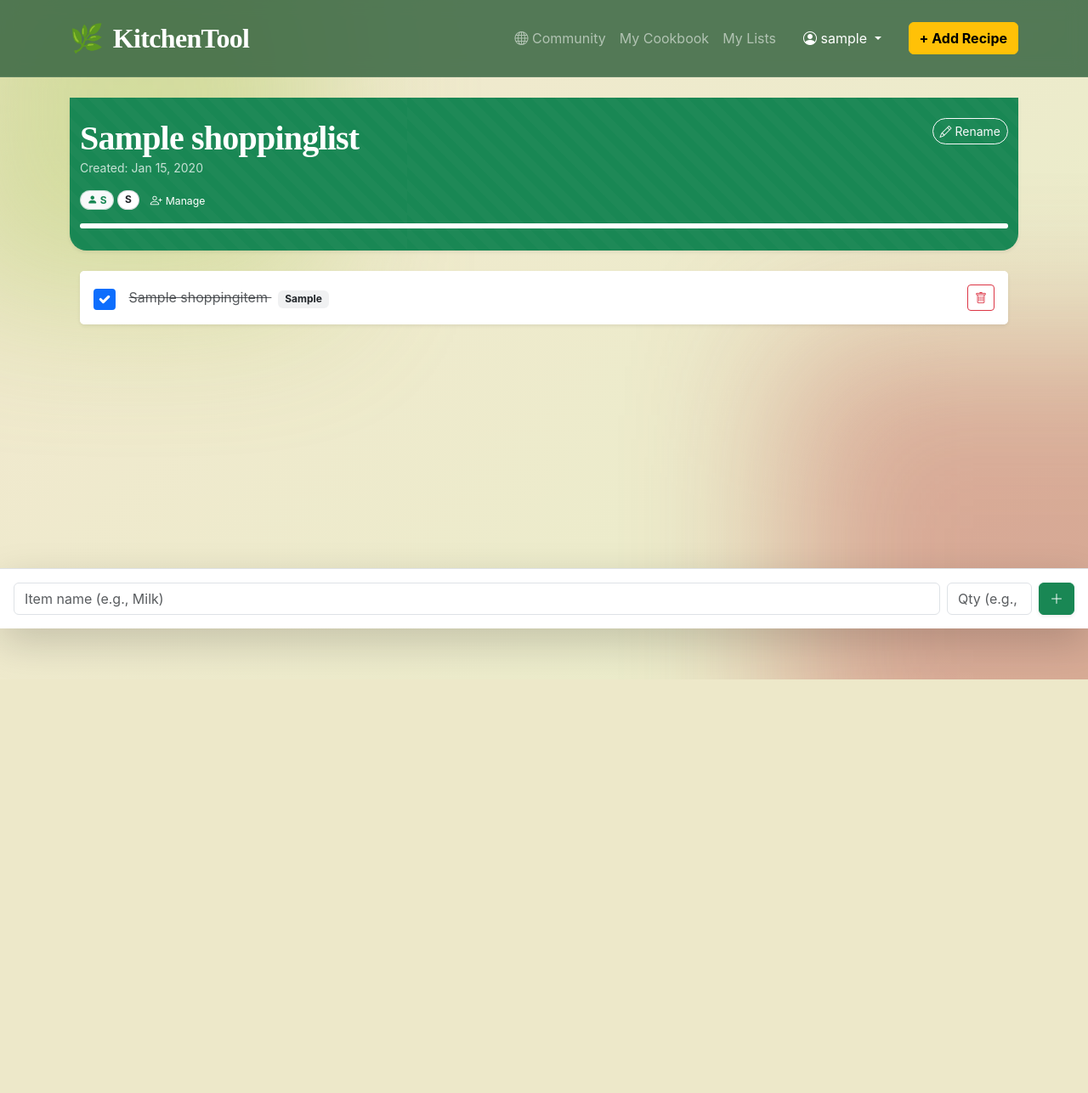
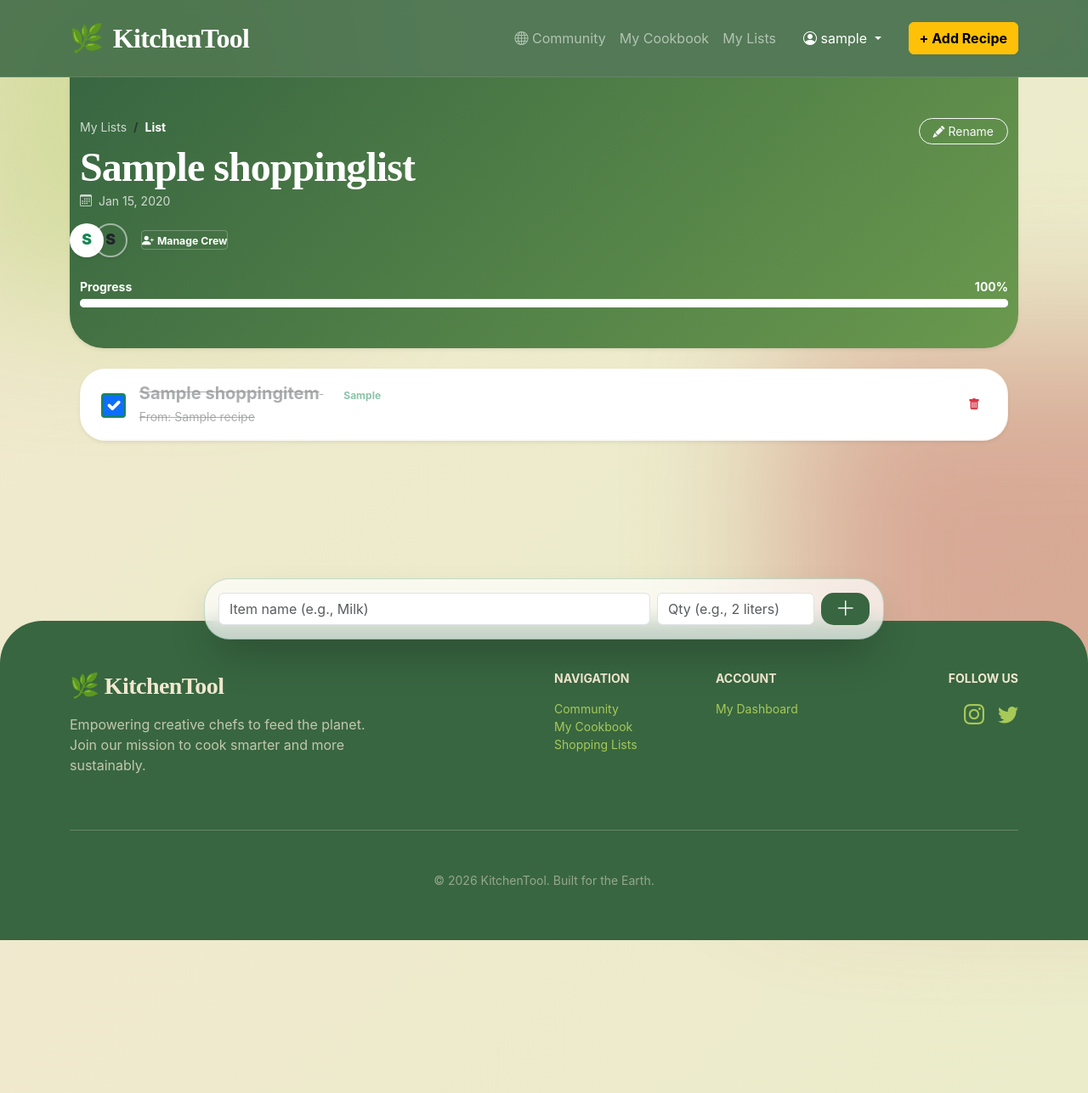
Before and after one commit to WorldStat/kitchen-tool, a Django app: page /shopping/list/1/ in a window 1280 px wide. Shown: the whole page at 85% size. Before the commit the page ends 800 px from the top, so only its background shows below. Run offline with Django 4.2, Linux system fonts and the light colour scheme; a user stored in the database is signed in; tables that the repository leaves empty hold one stand-in row (values such as "Sample post").

Commit message:
Revamp UI: footer, recipes, shopping, profile
Major UI refresh across templates: added a themed footer and base layout tweaks (min-height) in base.html; restyled the community recipes list with new hero, card layout, badges and buttons in recipes/public_list.html; overhauled the shopping list detail UI with a new header, breadcrumb, collaborator avatars, progress bar, redesigned list items, floating add-item bar, and simplified JS for checkbox/delete/progress handling in shopping/detail.html; refreshed user profile with natural-glass panels, stats tiles, quick actions and mission note in users/profile.html. Includes accompanying CSS snippets and small JS updates to support the visual and interaction changes.

```diff
--- a/recipe_project/templates/base.html
+++ b/recipe_project/templates/base.html
@@ -90,6 +90,20 @@
             transform: translateY(-2px);
             box-shadow: 0 5px 15px rgba(188, 71, 73, 0.3);
         }
+
+        /* Footer Styling */
+        footer {
+            background: var(--earth-green);
+            color: var(--sand);
+            padding: 60px 0 120px; /* Extra bottom padding for mobile nav */
+            margin-top: 80px;
+            border-radius: 50px 50px 0 0;
+        }
+        @media (min-width: 992px) {
+            footer { padding-bottom: 60px; }
+        }
+        footer a { color: var(--moss); text-decoration: none; transition: 0.3s; }
+        footer a:hover { color: var(--sand); }
     </style>
 </head>
 <body>
@@ -130,7 +144,7 @@
         </div>
     </nav>
 
-    <main class="container mt-3">
+    <main class="container mt-3" style="min-height: 70vh;">
         {% if messages %}
             {% for message in messages %}
                 <div class="alert alert-{{ message.tags }} alert-dismissible fade show shadow-sm" role="alert">
@@ -142,6 +156,49 @@
 
         {% block content %}{% endblock %}
     </main>
+
+    <footer>
+        <div class="container">
+            <div class="row g-4">
+                <div class="col-lg-4">
+                    <h3 class="fw-bold mb-3">🌿 KitchenTool</h3>
+                    <p class="opacity-75">Empowering creative chefs to feed the planet. Join our mission to cook smarter and more sustainably.</p>
+                </div>
+                <div class="col-6 col-lg-2 offset-lg-2">
+                    <h6 class="fw-bold text-uppercase small mb-3">Navigation</h6>
+                    <ul class="list-unstyled small">
+                        <li><a href="{% url 'community_cookbook' %}">Community</a></li>
+                        {% if user.is_authenticated %}
+                        <li><a href="{% url 'recipe_list' %}">My Cookbook</a></li>
+                        <li><a href="{% url 'shopping_list_history' %}">Shopping Lists</a></li>
+                        {% endif %}
+                    </ul>
+                </div>
+                <div class="col-6 col-lg-2">
+                    <h6 class="fw-bold text-uppercase small mb-3">Account</h6>
+                    <ul class="list-unstyled small">
+                        {% if user.is_authenticated %}
+                        <li><a href="{% url 'profile' %}">My Dashboard</a></li>
+                        {% else %}
+                        <li><a href="{% url 'login' %}">Sign In</a></li>
+                        <li><a href="{% url 'register' %}">Create Account</a></li>
+                        {% endif %}
+                    </ul>
+                </div>
+                <div class="col-lg-2 text-lg-end">
+                    <h6 class="fw-bold text-uppercase small mb-3">Follow Us</h6>
+                    <div class="d-flex gap-3 justify-content-lg-end">
+                        <a href="#" class="fs-4"><i class="bi bi-instagram"></i></a>
+                        <a href="#" class="fs-4"><i class="bi bi-twitter"></i></a>
+                    </div>
+                </div>
+            </div>
+            <hr class="my-5 opacity-10">
+            <div class="text-center small opacity-50">
+                &copy; {% now "Y" %} KitchenTool. Built for the Earth.
+            </div>
+        </div>
+    </footer>
 
     {% if user.is_authenticated %}
     <div class="mobile-bottom-nav d-lg-none">
--- a/recipe_project/templates/shopping/detail.html
+++ b/recipe_project/templates/shopping/detail.html
@@ -1,225 +1,165 @@
 {% extends 'base.html' %}
 
 {% block content %}
-<div class="position-relative bg-success text-white overflow-hidden mb-4 shadow-sm" style="min-height: 180px; border-radius: 0 0 20px 20px;">
-    <div class="position-absolute w-100 h-100" id="wave-bg" style="opacity: 0.2;"></div>
+<div class="position-relative overflow-hidden mb-4 shadow-sm" style="min-height: 220px; border-radius: 0 0 40px 40px; margin-top: -24px; background: linear-gradient(135deg, var(--earth-green), var(--sage));">
+    <div class="position-absolute w-100 h-100 op-10" id="wave-bg"></div>
 
-    <div class="container position-relative h-100 d-flex flex-column justify-content-center py-4">
-        <div class="d-flex justify-content-between align-items-start">
+    <div class="container position-relative h-100 d-flex flex-column justify-content-center py-5 text-white">
+        <div class="d-flex justify-content-between align-items-start mb-3">
             <div>
-                <h1 class="fw-bold mb-0 display-6">{{ shopping_list.title }}</h1>
-                <p class="mb-0 opacity-75 small">Created: {{ shopping_list.created_at|date:"M d, Y" }}</p>
+                <nav aria-label="breadcrumb">
+                    <ol class="breadcrumb mb-2">
+                        <li class="breadcrumb-item small"><a href="{% url 'shopping_list_history' %}" class="text-white opacity-75 text-decoration-none">My Lists</a></li>
+                        <li class="breadcrumb-item active text-white fw-bold small" aria-current="page">List</li>
+                    </ol>
+                </nav>
+                <h1 class="fw-bold mb-0 display-5">{{ shopping_list.title }}</h1>
+                <p class="mb-0 opacity-75 small"><i class="bi bi-calendar3 me-1"></i> {{ shopping_list.created_at|date:"M d, Y" }}</p>
             </div>
 
-            <a href="{% url 'shopping_list_edit' shopping_list.pk %}" class="btn btn-outline-light btn-sm rounded-pill">
-                <i class="bi bi-pencil"></i> Rename
+            <a href="{% url 'shopping_list_edit' shopping_list.pk %}" class="btn btn-outline-light btn-sm rounded-pill px-3">
+                <i class="bi bi-pencil-fill"></i> Rename
             </a>
         </div>
 
         <!-- Collaborators Section -->
-        <div class="mt-3 d-flex align-items-center gap-2">
-            <div class="d-flex -space-x-2">
-                <span class="badge bg-light text-success border border-success border-opacity-25 rounded-pill me-1" title="Owner: {{ shopping_list.user.username }}">
-                    <i class="bi bi-person-fill"></i> {{ shopping_list.user.username|slice:":1"|upper }}
-                </span>
+        <div class="d-flex align-items-center gap-3">
+            <div class="d-flex -space-x-3">
+                <div class="avatar-circle bg-white text-success shadow-sm" title="Owner: {{ shopping_list.user.username }}">
+                    {{ shopping_list.user.username|slice:":1"|upper }}
+                </div>
                 {% for colab in shopping_list.collaborators.all %}
-                <span class="badge bg-white text-dark border border-secondary border-opacity-25 rounded-pill me-1" title="Collaborator: {{ colab.username }}">
+                <div class="avatar-circle bg-sand text-dark shadow-sm" title="Collaborator: {{ colab.username }}">
                     {{ colab.username|slice:":1"|upper }}
-                </span>
+                </div>
                 {% endfor %}
             </div>
 
             {% if request.user == shopping_list.user %}
-            <button class="btn btn-sm btn-link text-white p-0 text-decoration-none" data-bs-toggle="modal" data-bs-target="#colabModal">
-                <i class="bi bi-person-plus"></i> <small>Manage</small>
+            <button class="btn btn-sm btn-link text-white p-0 text-decoration-none border-bottom border-white border-opacity-25" data-bs-toggle="modal" data-bs-target="#colabModal">
+                <i class="bi bi-person-plus-fill"></i> <small class="fw-bold">Manage Crew</small>
             </button>
             {% endif %}
         </div>
 
-        <div class="progress mt-3 bg-white bg-opacity-25" style="height: 6px;">
-            <div class="progress-bar bg-white" id="progress-bar" style="width: 0%;"></div>
+        <div class="mt-4">
+            <div class="d-flex justify-content-between mb-1 small fw-bold">
+                <span>Progress</span>
+                <span id="progress-text">0%</span>
+            </div>
+            <div class="progress bg-white bg-opacity-20" style="height: 10px; border-radius: 10px;">
+                <div class="progress-bar bg-white shadow-sm" id="progress-bar" style="width: 0%; transition: width 0.5s cubic-bezier(0.175, 0.885, 0.32, 1.275);"></div>
+            </div>
         </div>
     </div>
 </div>
 
-<!-- Collaborator Modal -->
-{% if request.user == shopping_list.user %}
-<div class="modal fade" id="colabModal" tabindex="-1">
-    <div class="modal-dialog modal-dialog-centered">
-        <div class="modal-content text-dark">
-            <div class="modal-header border-0">
-                <h5 class="modal-title fw-bold">Manage Collaborators</h5>
-                <button type="button" class="btn-close" data-bs-token="modal"></button>
-            </div>
-            <div class="modal-body">
-                <form method="POST" action="{% url 'manage_collaborators' shopping_list.pk %}" class="mb-4">
-                    {% csrf_token %}
-                    <input type="hidden" name="action" value="add">
-                    <div class="input-group">
-                        <input type="text" name="username" class="form-control" placeholder="Enter username..." required>
-                        <button class="btn btn-success" type="submit">Add</button>
-                    </div>
-                </form>
-
-                <h6 class="fw-bold small text-muted text-uppercase">Current Collaborators</h6>
-                <div class="list-group list-group-flush">
-                    {% for colab in shopping_list.collaborators.all %}
-                    <div class="list-group-item d-flex justify-content-between align-items-center px-0">
-                        <span>{{ colab.username }}</span>
-                        <form method="POST" action="{% url 'manage_collaborators' shopping_list.pk %}">
-                            {% csrf_token %}
-                            <input type="hidden" name="action" value="remove">
-                            <input type="hidden" name="username" value="{{ colab.username }}">
-                            <button type="submit" class="btn btn-sm btn-outline-danger border-0">
-                                <i class="bi bi-x-lg"></i>
-                            </button>
-                        </form>
-                    </div>
-                    {% empty %}
-                    <p class="text-muted small py-2">No collaborators added yet.</p>
-                    {% endfor %}
-                </div>
-            </div>
-        </div>
-    </div>
-</div>
-{% endif %}
-
-<div class="container pb-5 mb-5">
-    <div class="card shadow-sm border-0">
+<div class="container pb-5 mb-5 fade-in">
+    <div class="natural-glass shadow-sm overflow-hidden">
         <div class="list-group list-group-flush" id="shopping-list">
             {% for item in items %}
-            <label class="list-group-item d-flex align-items-center gap-3 py-3 cursor-pointer user-select-none">
-                <input class="form-check-input flex-shrink-0 border-2"
+            <div class="list-group-item d-flex align-items-center gap-3 py-3 px-4 border-0 border-bottom border-light">
+                <div class="form-check m-0">
+                    <input class="form-check-input flex-shrink-0 border-2 border-success"
                            type="checkbox"
                            value=""
                            data-id="{{ item.id }}"
                            data-toggle-url="{% url 'toggle_item' item.id %}"
                            {% if item.checked %}checked{% endif %}
-                       style="width: 1.6em; height: 1.6em;">
+                           style="width: 1.8rem; height: 1.8rem; cursor: pointer;">
+                </div>
 
-                <span class="flex-grow-1 {% if item.checked %}text-decoration-line-through text-muted{% endif %}">
-                    {{ item.name }}
+                <div class="flex-grow-1 {% if item.checked %}text-decoration-line-through text-muted opacity-50{% endif %}">
+                    <span class="h5 mb-0 fw-bold item-name">{{ item.name }}</span>
                     {% if item.quantity %}
-                        <span class="badge bg-secondary bg-opacity-10 text-dark ms-2">{{ item.quantity }}</span>
+                        <span class="badge bg-sage bg-opacity-10 text-success ms-2 rounded-pill px-3">{{ item.quantity }}</span>
                     {% endif %}
-                </span>
-                <button class="btn btn-sm btn-outline-danger delete-item" data-id="{{ item.id }}" data-delete-url="{% url 'delete_item' item.id %}">
-                    <i class="bi bi-trash"></i>
+                    {% if item.source_recipe %}
+                        <div class="small text-muted mt-1">From: {{ item.source_recipe.title }}</div>
+                    {% endif %}
+                </div>
+
+                <button class="btn btn-sm btn-outline-danger border-0 rounded-circle p-2 delete-item" data-id="{{ item.id }}" data-delete-url="{% url 'delete_item' item.id %}">
+                    <i class="bi bi-trash-fill"></i>
                 </button>
-            </label>
+            </div>
             {% empty %}
             <div class="text-center py-5 text-muted">
-                <i class="bi bi-basket display-4 opacity-25"></i>
-                <p class="mt-2">List is empty. Add some items!</p>
+                <div class="display-1 opacity-10 mb-3">🛒</div>
+                <h4 class="fw-bold">Your list is empty</h4>
+                <p>Add ingredients below to start your shopping journey.</p>
             </div>
             {% endfor %}
         </div>
     </div>
 </div>
 
-<div class="fixed-bottom bg-white border-top shadow-lg p-3" style="z-index: 1040; margin-bottom: 60px;"> <form method="POST" action="{% url 'add_item' shopping_list.pk %}" class="d-flex gap-2">
+<!-- Floating Add Item Bar -->
+<div class="fixed-bottom p-3 mb-5 mb-lg-3" style="z-index: 1040; bottom: 15px;">
+    <div class="container px-0">
+        <div class="natural-glass p-3 shadow-2xl border-success border-opacity-25 mx-auto" style="max-width: 800px;">
+            <form method="POST" action="{% url 'add_item' shopping_list.pk %}" class="row g-2">
                 {% csrf_token %}
-        <div class="flex-grow-1">
+                <div class="col-7 col-md-8">
                     {{ item_form.name }}
                 </div>
-        <div style="width: 100px;">
+                <div class="col-3 col-md-3">
                     {{ item_form.quantity }}
                 </div>
-        <button type="submit" class="btn btn-success shadow-sm">
-            <i class="bi bi-plus-lg"></i>
+                <div class="col-2 col-md-1">
+                    <button type="submit" class="btn-earth w-100 h-100 p-0 d-flex align-items-center justify-content-center">
+                        <i class="bi bi-plus-lg fs-4"></i>
                     </button>
+                </div>
             </form>
         </div>
+    </div>
+</div>
+
+<style>
+    body { padding-bottom: 180px !important; }
+    .avatar-circle {
+        width: 40px; height: 40px;
+        border-radius: 50%;
+        display: flex; align-items: center; justify-content: center;
+        font-weight: 900; font-size: 1.1rem;
+        border: 2px solid rgba(255,255,255,0.5);
+    }
+    .-space-x-3 > * { margin-left: -12px; transition: transform 0.3s; }
+    .-space-x-3 > *:hover { transform: translateY(-5px) scale(1.1); z-index: 10; }
+
+    .op-10 { opacity: 0.1; }
+    .shadow-2xl { box-shadow: 0 25px 50px -12px rgba(0, 0, 0, 0.25); }
+</style>
 
 <script>
-    // 1. WAVE ANIMATION
-    const waveBg = document.getElementById('wave-bg');
-    let offset = 0;
-    function animateWave() {
-        offset += 1;
-        waveBg.style.background = `repeating-linear-gradient(
-            45deg,
-            transparent,
-            transparent 10px,
-            rgba(255,255,255,0.1) 10px,
-            rgba(255,255,255,0.1) 20px
-        )`;
-        waveBg.style.backgroundPosition = `${offset}px 0`;
-        requestAnimationFrame(animateWave);
-    }
-    animateWave();
-
-    // 2. CHECKBOX LOGIC (With Progress Bar)
-    const checkboxes = document.querySelectorAll('.form-check-input');
-    const progressBar = document.getElementById('progress-bar');
-
+    // Progress Logic
     function updateProgress() {
-        const total = document.querySelectorAll('.form-check-input').length;
-        if (total === 0) {
-            progressBar.style.width = '0%';
-            return;
-        }
-        const checked = document.querySelectorAll('.form-check-input:checked').length;
-        const percent = (checked / total) * 100;
-        progressBar.style.width = percent + '%';
-    }
-    updateProgress(); // Run on load
-
-    checkboxes.forEach(cb => {
-        cb.addEventListener('change', function() {
-            const span = this.nextElementSibling;
-
-            // Visual Update
-            if (this.checked) {
-                span.classList.add('text-decoration-line-through', 'text-muted');
-            } else {
-                span.classList.remove('text-decoration-line-through', 'text-muted');
+        const cbs = document.querySelectorAll('.form-check-input');
+        const checked = Array.from(cbs).filter(cb => cb.checked).length;
+        const percent = cbs.length ? Math.round((checked / cbs.length) * 100) : 0;
+        document.getElementById('progress-bar').style.width = percent + '%';
+        document.getElementById('progress-text').innerText = percent + '%';
     }
     updateProgress();
 
-            // AJAX Update
-            fetch(this.dataset.toggleUrl, {
-                method: 'POST',
-                headers: {
-                    'X-CSRFToken': '{{ csrf_token }}',
-                    'Content-Type': 'application/json'
-                }
-            });
+    document.querySelectorAll('.form-check-input').forEach(cb => {
+        cb.addEventListener('change', function() {
+            const row = this.closest('.list-group-item').querySelector('.flex-grow-1');
+            if(this.checked) row.classList.add('text-decoration-line-through', 'text-muted', 'opacity-50');
+            else row.classList.remove('text-decoration-line-through', 'text-muted', 'opacity-50');
+            updateProgress();
+            fetch(this.dataset.toggleUrl, { method: 'POST', headers: {'X-CSRFToken': '{{ csrf_token }}'}});
         });
     });
 
-    // 3. DELETE ITEM LOGIC
-    document.querySelectorAll('.delete-item').forEach(button => {
-        button.addEventListener('click', function(e) {
-            e.preventDefault();
-            const itemId = this.dataset.id;
-            const deleteUrl = this.dataset.deleteUrl;
-
-            if (confirm('Are you sure you want to delete this item?')) {
-                fetch(deleteUrl, {
-                    method: 'POST',
-                    headers: {
-                        'X-CSRFToken': '{{ csrf_token }}',
-                        'Content-Type': 'application/json'
-                    }
-                })
-                .then(response => response.json())
-                .then(data => {
-                    if (data.status === 'success') {
-                        // Remove the item from the DOM
-                        this.closest('.list-group-item').remove();
-                        updateProgress();
-                    }
-                });
+    document.querySelectorAll('.delete-item').forEach(btn => {
+        btn.addEventListener('click', function() {
+            if(confirm('Delete item?')) {
+                fetch(this.dataset.deleteUrl, { method: 'POST', headers: {'X-CSRFToken': '{{ csrf_token }}'}})
+                .then(() => { this.closest('.list-group-item').remove(); updateProgress(); });
             }
         });
     });
 </script>
-
-<style>
-    /* Pushes content up so the floating bar doesn't cover the last item */
-    body { padding-bottom: 160px !important; }
-    .cursor-pointer { cursor: pointer; }
-</style>
 {% endblock %}
```
Also changed, not shown: recipe_project/templates/recipes/public_list.html (+34 -23 lines), recipe_project/templates/users/profile.html (+68 -43 lines). Lines whose indentation alone changed are shown as unchanged.
